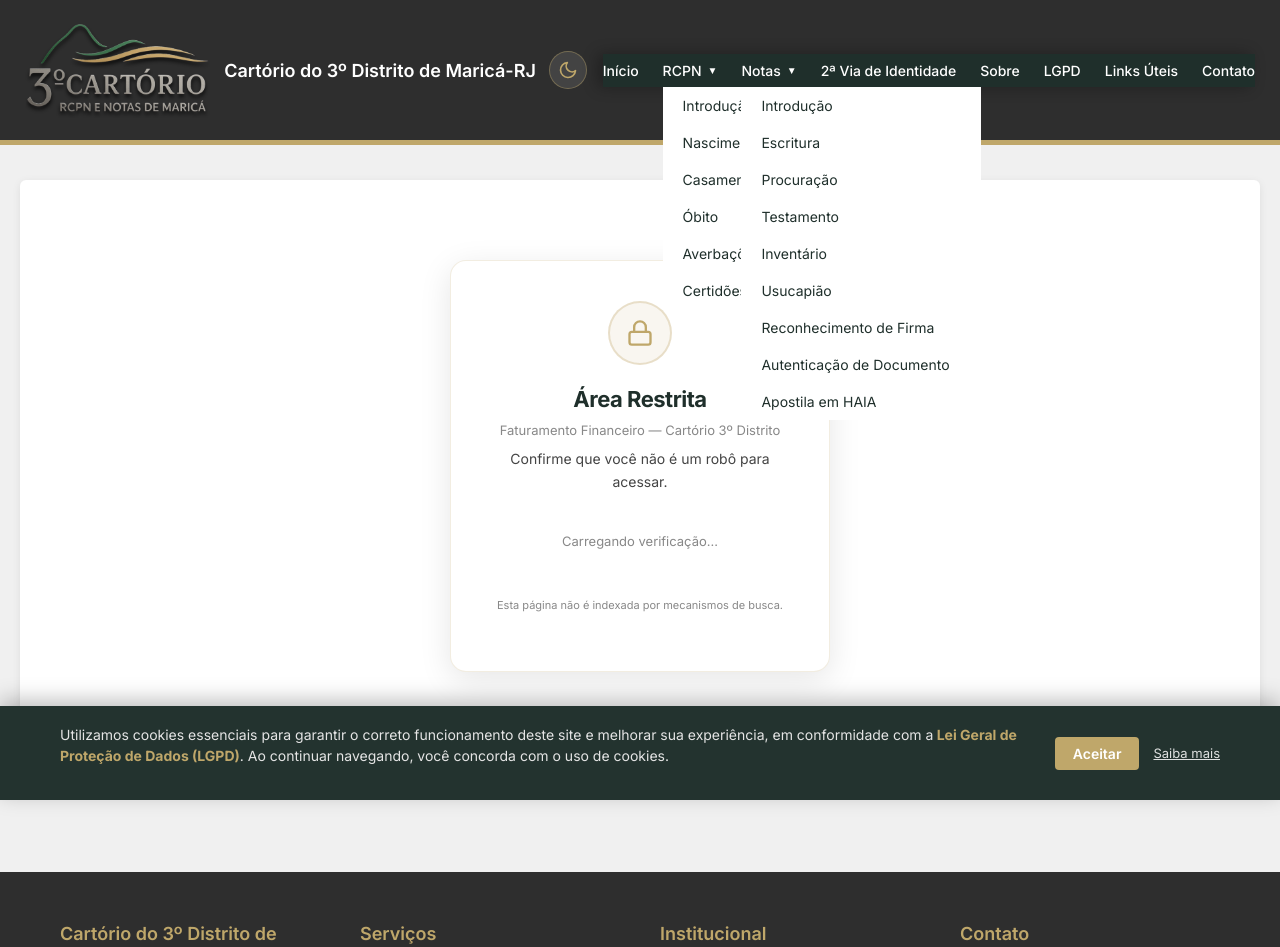
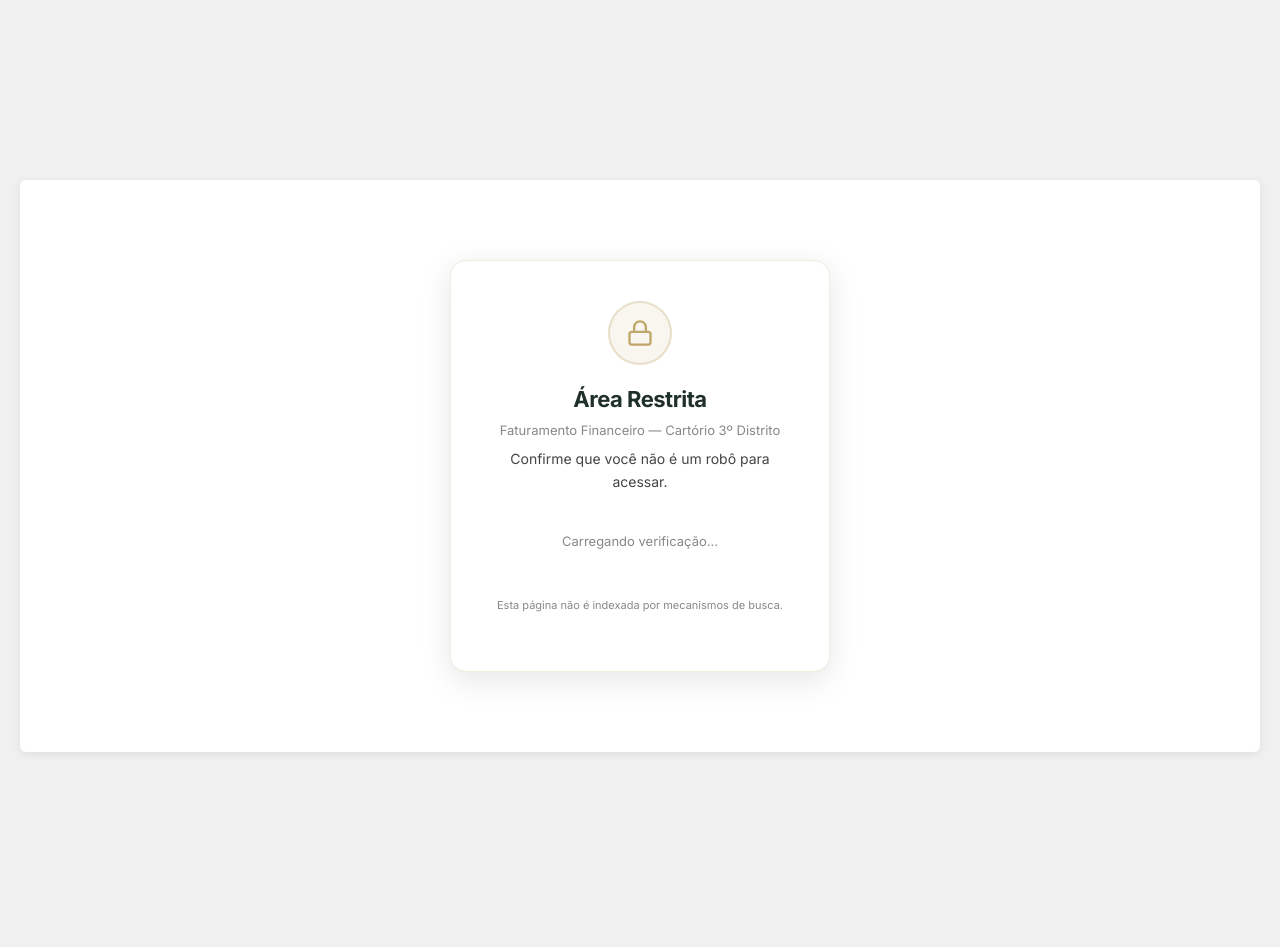
Before and after one commit to MickaelMattos/cartorio3marica, a React (Vite) app: page /gestao-interna-cartorio in a window 1280 px wide. Shown: the top 947 px of the page. After the commit the page ends 800 px from the top, so only its background shows below. Built offline with nearby package versions, Linux system fonts and the light colour scheme.

Commit message:
ajuste financeiro final

```diff
--- a/src/App.jsx
+++ b/src/App.jsx
@@ -4,33 +4,37 @@ import { Outlet, useLocation } from 'react-router-dom'
 import Header from './components/Header'
 import Footer from './components/Footer'
 import CookieBanner from './components/CookieBanner'
-import { Analytics } from '@vercel/analytics/react' // 📊 Vercel Analytics
-import { SpeedInsights } from '@vercel/speed-insights/react' // ⚡ Vercel Speed Insights
-
-/*
-  IMPORTANTE: inline styles não respondem a CSS variables nem a [data-theme].
-  Por isso o main e o container agora usam classes CSS definidas em theme.css.
-  As classes .app-main e .app-container correspondem exatamente ao visual anterior.
-*/
+import { Analytics } from '@vercel/analytics/react'
+import { SpeedInsights } from '@vercel/speed-insights/react'
 
 export default function App() {
   const location = useLocation()
+
+  // ← LINHA NOVA: detecta se está na página de faturamento
+  const isFaturamento = location.pathname === '/gestao-interna-cartorio'
+
   useEffect(() => {
     ReactGA.send({
       hitType: 'pageview',
       page: location.pathname,
     })
   }, [location])
+
   return (
     <>
-      <Header />
+      {/* ← Só renderiza se NÃO for faturamento */}
+      {!isFaturamento && <Header />}
+
       <main className="app-main">
         <div className="app-container">
           <Outlet />
         </div>
       </main>
-      <Footer />
-      <CookieBanner />
+
+      {/* ← Só renderiza se NÃO for faturamento */}
+      {!isFaturamento && <Footer />}
+
+      {!isFaturamento && <CookieBanner />}
       <Analytics />
       <SpeedInsights />
     </>
```
